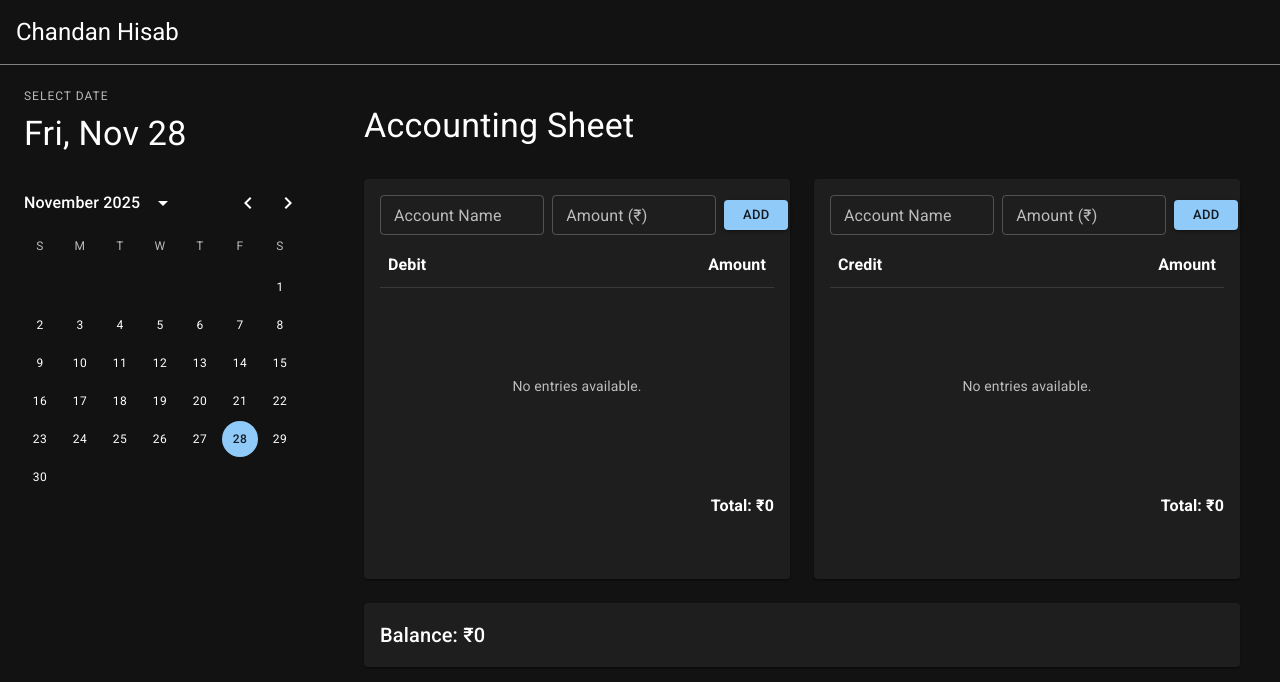
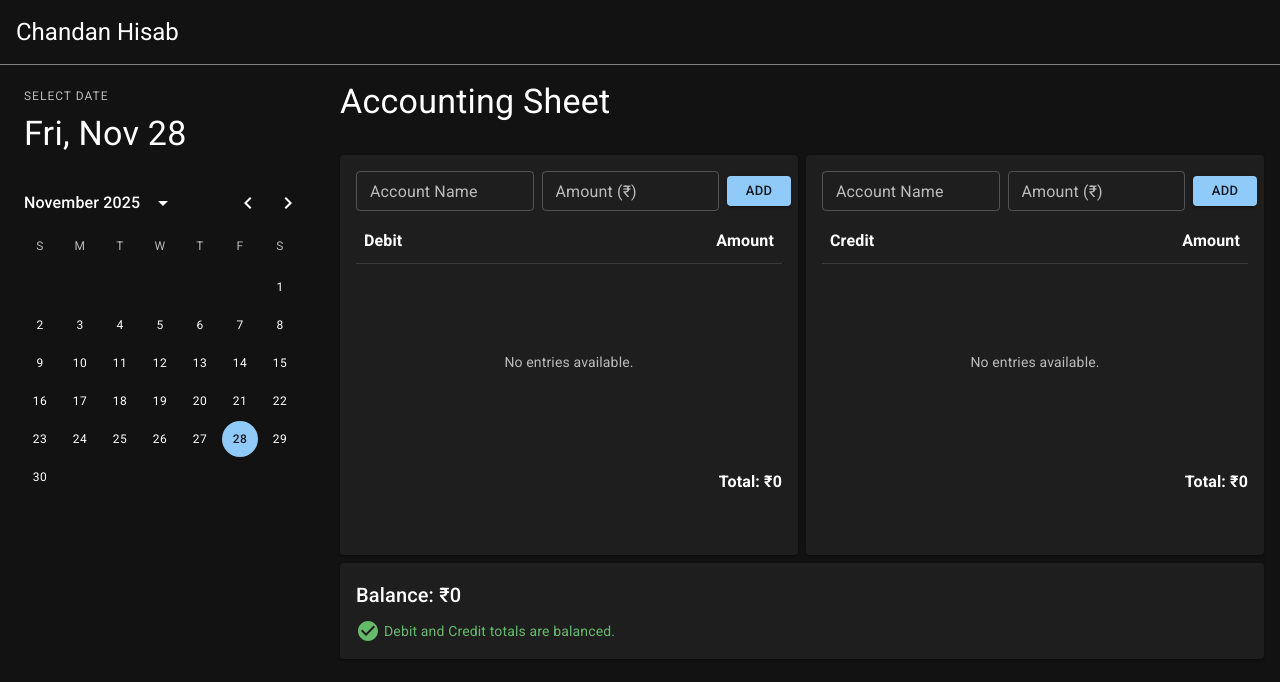
Before and after one commit to sidoshi/jama-udhar, a React (Vite) app: page / in a window 1280 px wide. Shown: the top 682 px of the page. Built offline with nearby package versions, Linux system fonts and the light colour scheme.

Commit message:
beauty tweaks

```diff
--- a/src/CashBook/CashBook.tsx
+++ b/src/CashBook/CashBook.tsx
@@ -21,12 +21,17 @@ import { useDraggable, useDroppable } from "@dnd-kit/core";
 import { useAppStore, useEntriesForActiveDate } from "../store";
 import { toLocaleRupeeString } from "../utils";
 import dayjs from "dayjs";
-import { Cancel, DragHandle } from "@mui/icons-material";
+import {
+  Cancel,
+  CheckCircle,
+  DragHandle,
+  WarningRounded,
+} from "@mui/icons-material";
 import { DeleteEntryDialog } from "./DeleteEntryDialog";
 import type { Entry } from "../store/slices/cashBookSlice";
 
 function parseNumber(value: string): number | null {
-  const numberValue = Number(value.toString().replace(/[₹,]/g, ""));
+  const numberValue = Number(value.toString().replace(/[₹, ]/g, ""));
   if (isNaN(numberValue)) {
     return null;
   }
@@ -131,16 +136,18 @@ function DNDRow({ entry }: DNDRowProps) {
               <DragHandle sx={{ cursor: "grab" }} fontSize="small" />
             </IconButton>
           </Grid>
-          <Grid size={6} py={1} alignContent="center">
+          <Grid size={5} py={1} alignContent="center">
             <Typography variant="body1">{account}</Typography>
+            {entry.previousAmmount != null &&
+              entry.previousAmmount !== entry.amount &&
+              entry.previousAmmount !== 0 && (
+                <Typography color="textDisabled" variant="subtitle2">
+                  Previous Balance: {toLocaleRupeeString(entry.previousAmmount)}
+                </Typography>
+              )}
           </Grid>
-          <Grid size={5} py={1} textAlign="right">
-            <Box
-              display="flex"
-              alignItems="center"
-              justifyContent="flex-end"
-              gap={1}
-            >
+          <Grid size={6} py={1} textAlign="right">
+            <Box display="flex" alignItems="center" justifyContent="flex-end">
               <EntryAmountEditBox entry={entry} />
               <IconButton onClick={onClickDelete} color="error" size="small">
                 <Cancel fontSize="small" />
@@ -166,7 +173,7 @@ type AddEntryFormProps = {
 function AddEntryForm({ type }: AddEntryFormProps) {
   const addEntry = useAppStore((state) => state.addEntry);
   const [account, setAccount] = useState("");
-  const [amount, setAmount] = useState<number | "">("");
+  const [amount, setAmount] = useState<number | "" | "-">("");
   const accountRef = useRef<HTMLInputElement>(null);
 
   const onAccountChange = (e: React.ChangeEvent<HTMLInputElement>) => {
@@ -177,6 +184,11 @@ function AddEntryForm({ type }: AddEntryFormProps) {
   const onAmountChange = (e: React.ChangeEvent<HTMLInputElement>) => {
     const value = e.target.value;
 
+    if (value.trim() === "-") {
+      setAmount("-");
+      return;
+    }
+
     const numberValue = parseNumber(value);
     setAmount(numberValue || "");
   };
@@ -186,7 +198,7 @@ function AddEntryForm({ type }: AddEntryFormProps) {
     if (account.trim().length < 2) {
       return;
     }
-    if (amount === "" || amount === 0) {
+    if (amount === "" || amount === 0 || amount === "-") {
       return;
     }
 
@@ -227,7 +239,9 @@ function AddEntryForm({ type }: AddEntryFormProps) {
             label="Amount (₹)"
             variant="outlined"
             size="small"
-            value={amount ? toLocaleRupeeString(amount) : ""}
+            value={
+              typeof amount === "number" ? toLocaleRupeeString(amount) : amount
+            }
             onChange={onAmountChange}
           />
         </Grid>
@@ -327,7 +341,7 @@ export function CashBook() {
       onDragStart={handleDragStart}
       onDragEnd={handleDragEnd}
     >
-      <Box sx={{ p: 3 }}>
+      <Box p={2}>
         <Box mb={4}>
           <Typography variant="h4">Accounting Sheet</Typography>
           {entries.date != null && entries.date !== activeDate && (
@@ -338,7 +352,7 @@ export function CashBook() {
           )}
         </Box>
 
-        <Box sx={{ display: "flex", gap: 3, mb: 3 }}>
+        <Box sx={{ display: "flex", gap: 1, mb: 1 }}>
           <Table
             type="debit"
             id="debit"
@@ -357,6 +371,22 @@ export function CashBook() {
           <Typography variant="h6">
             Balance: {toLocaleRupeeString(debitTotal - creditTotal)}
           </Typography>
+          {debitTotal !== creditTotal && (
+            <Box display="flex" alignItems="center" gap={0.5} mt={1}>
+              <WarningRounded color="warning" />
+              <Typography variant="body2" color="warning.main">
+                Warning: Debit and Credit totals do not match!
+              </Typography>
+            </Box>
+          )}
+          {debitTotal === creditTotal && (
+            <Box display="flex" alignItems="center" gap={0.5} mt={1}>
+              <CheckCircle color="success" />
+              <Typography variant="body2" color="success.main">
+                Debit and Credit totals are balanced.
+              </Typography>
+            </Box>
+          )}
         </Paper>
       </Box>
 
--- a/src/CashBook/CashBookRoot.tsx
+++ b/src/CashBook/CashBookRoot.tsx
@@ -19,7 +19,7 @@ export function CashBookRoot() {
           }}
         />
       </Grid>
-      <Grid size={9} p={2}>
+      <Grid size={9}>
         <CashBook />
       </Grid>
     </Grid>
--- a/src/utils.ts
+++ b/src/utils.ts
@@ -1,8 +1,13 @@
 export const toLocaleRupeeString = (amount: number) => {
+  if (amount == null || isNaN(amount)) {
+    return "₹0";
+  }
+
   const absAmount = Math.abs(amount).toLocaleString("en-IN", {
     minimumFractionDigits: 0,
     maximumFractionDigits: 2,
   });
+
   return `${amount < 0 ? "-" : ""} ₹${absAmount}`;
 };
 
```
